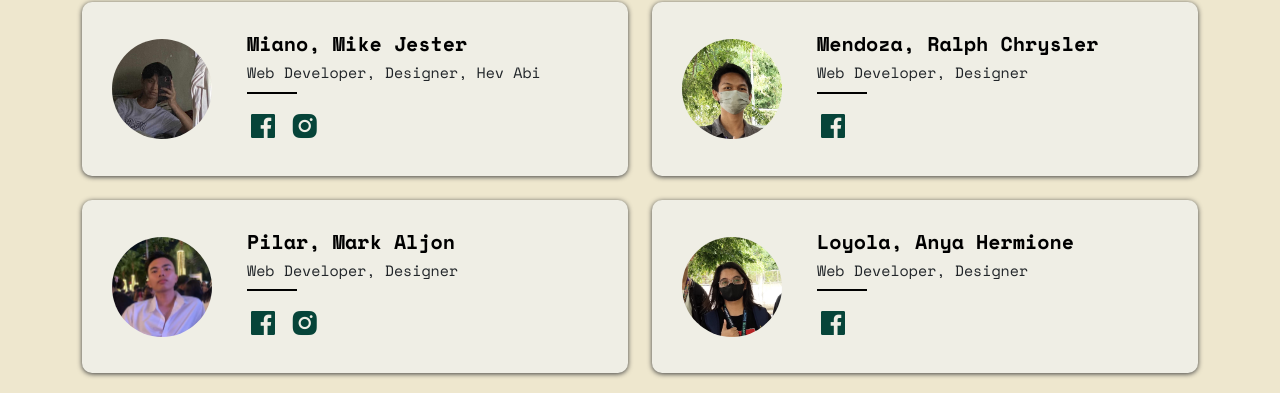
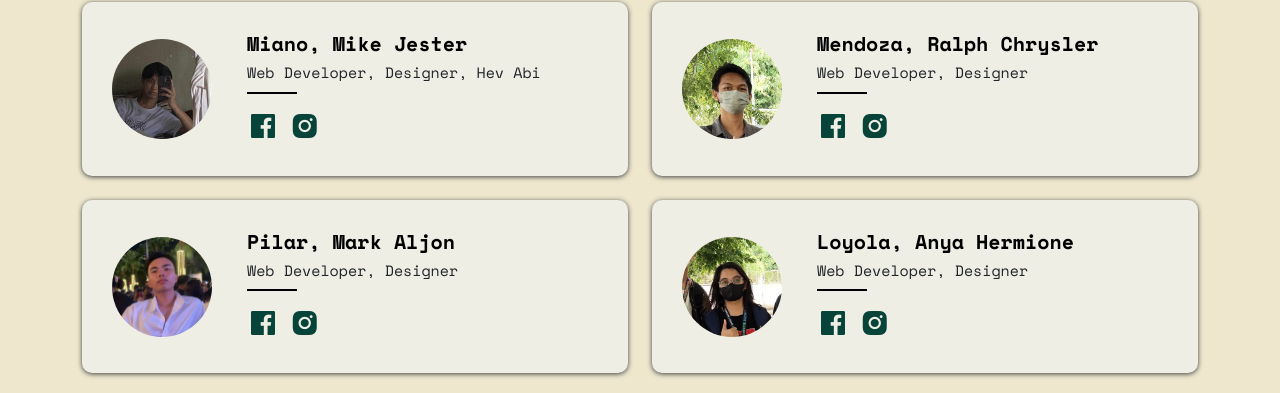
Before and after one commit to yliris/menu4you, a plain HTML site: page about.html in a window 1280 px wide. Shown: the part 743-1136 px from the top of the page. Drawn offline with nearby package versions, Linux system fonts and the light colour scheme.

Commit message:
Update about.html

```diff
--- a/about.html
+++ b/about.html
@@ -107,6 +107,7 @@
                                 <h4>Mendoza, Ralph Chrysler</h4>
                                 <span>Web Developer, Designer</span>
                                 <a href="https://www.facebook.com/ralphchryslerjohn.mendoza" target="_blank" class="social-link"><i class='bx bxl-facebook-square pt-3 fs-2'></i></a>
+                                <a href="https://www.instagram.com/ralph_kkkk/" target="_blank" class="social-link"><i class='bx bxl-instagram-alt pt-3 fs-2'></i></a>
                             </div>
                         </div>
                     </div>
@@ -132,6 +133,7 @@
                                 <h4>Loyola, Anya Hermione</h4>
                                 <span>Web Developer, Designer</span>
                                 <a href="https://www.facebook.com/profile.php?id=100005964707921" target="_blank" class="social-link"><i class='bx bxl-facebook-square pt-3 fs-2'></i></a>
+                                <a href="https://www.instagram.com/anyalyl/" target="_blank" class="social-link"><i class='bx bxl-instagram-alt pt-3 fs-2'></i></a>
                             </div>
                         </div>
                     </div>
```
